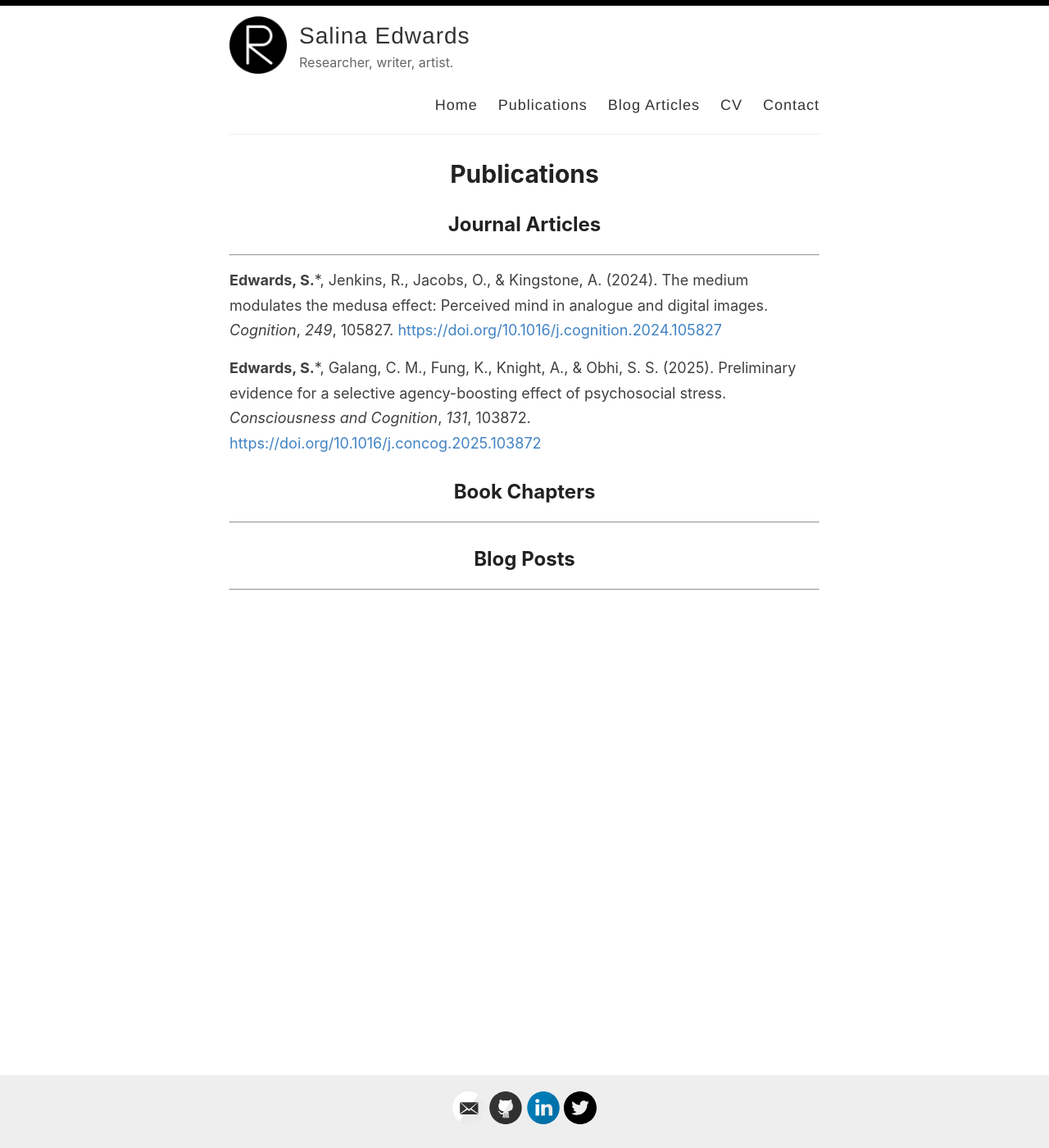
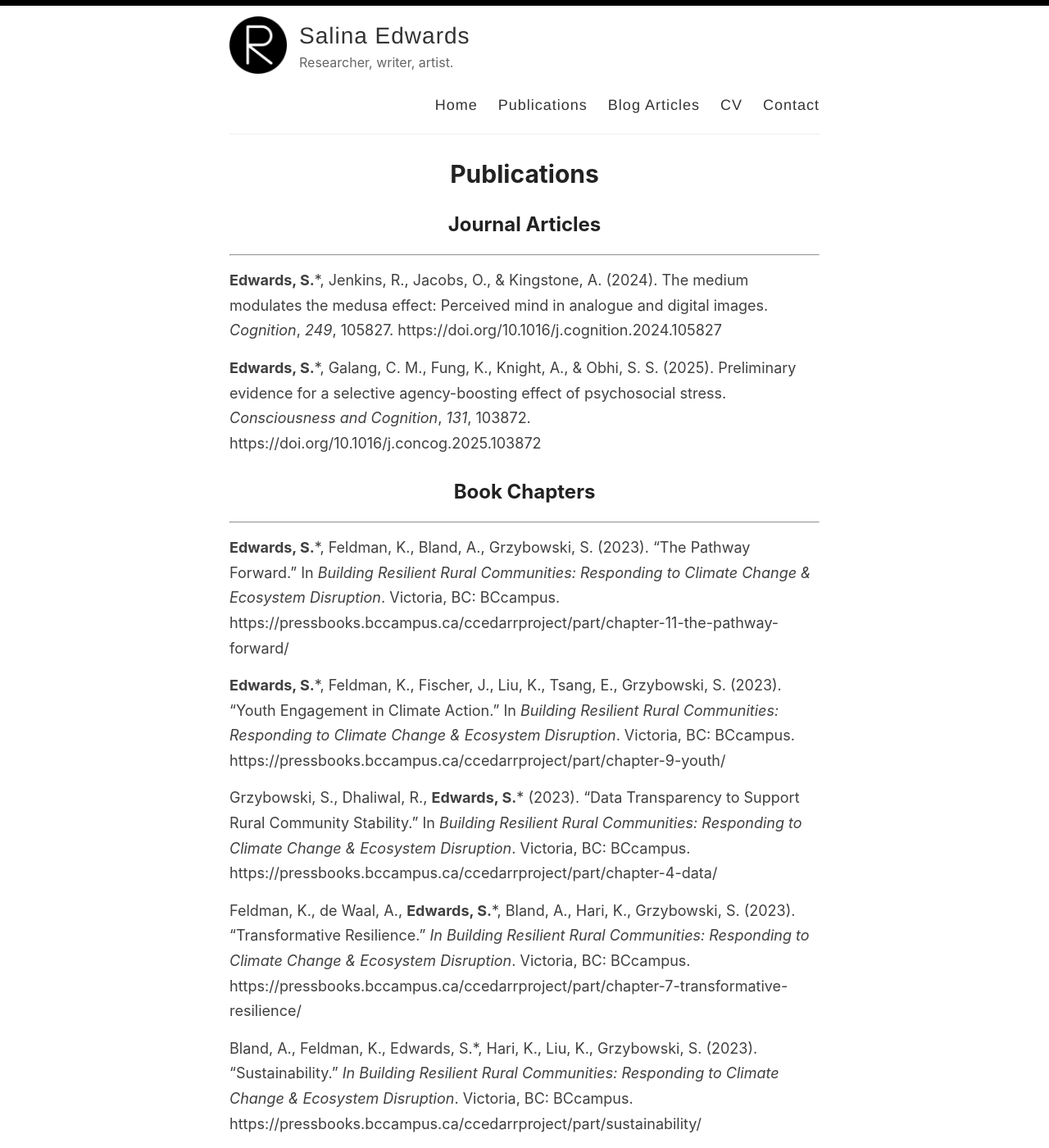
Before and after one commit to salinaedwards/salinaedwards.github.io, a Jekyll site: the page built from _pages/publications.md, in a window 1280 px wide and 1400 px high. Shown: the whole window at 82% size. Built offline with Jekyll 4.4.1, drawn with Linux system fonts in a browser that asks for light colours.

Commit message:
Update publications.md

```diff
--- a/_pages/publications.md
+++ b/_pages/publications.md
@@ -8,14 +8,25 @@ title: Publications
 ## Journal Articles
 ---
 
-**Edwards, S.***, Jenkins, R., Jacobs, O., & Kingstone, A. (2024). The medium modulates the medusa effect: Perceived mind in analogue and digital images. _Cognition_, _249_, 105827. [https://doi.org/10.1016/j.cognition.2024.105827](https://doi.org/10.1016/j.cognition.2024.105827)
+**Edwards, S.***, Jenkins, R., Jacobs, O., & Kingstone, A. (2024). The medium modulates the medusa effect: Perceived mind in analogue and digital images. _Cognition_, _249_, 105827. https://doi.org/10.1016/j.cognition.2024.105827
 
-**Edwards, S.***, Galang, C. M., Fung, K., Knight, A., & Obhi, S. S. (2025). Preliminary evidence for a selective agency-boosting effect of psychosocial stress. _Consciousness and Cognition_, _131_, 103872. [https://doi.org/10.1016/j.concog.2025.103872](https://doi.org/10.1016/j.concog.2025.103872)
+**Edwards, S.***, Galang, C. M., Fung, K., Knight, A., & Obhi, S. S. (2025). Preliminary evidence for a selective agency-boosting effect of psychosocial stress. _Consciousness and Cognition_, _131_, 103872. https://doi.org/10.1016/j.concog.2025.103872
 
 
 ## Book Chapters
 ---
 
+**Edwards, S.***, Feldman, K., Bland, A., Grzybowski, S. (2023). “The Pathway Forward.” In _Building Resilient Rural Communities: Responding to Climate Change & Ecosystem Disruption_. Victoria, BC: BCcampus. https://pressbooks.bccampus.ca/ccedarrproject/part/chapter-11-the-pathway-forward/
+
+**Edwards, S.***, Feldman, K., Fischer, J., Liu, K., Tsang, E., Grzybowski, S. (2023). “Youth Engagement in Climate Action.” In _Building Resilient Rural Communities: Responding to Climate Change & Ecosystem Disruption_. Victoria, BC: BCcampus. https://pressbooks.bccampus.ca/ccedarrproject/part/chapter-9-youth/
+
+Grzybowski, S., Dhaliwal, R., **Edwards, S.*** (2023). “Data Transparency to Support Rural Community Stability.” In _Building Resilient Rural Communities: Responding to Climate Change & Ecosystem Disruption_. Victoria, BC: BCcampus. https://pressbooks.bccampus.ca/ccedarrproject/part/chapter-4-data/
+
+Feldman, K., de Waal, A., **Edwards, S.***, Bland, A., Hari, K., Grzybowski, S. (2023). “Transformative Resilience.” _In Building Resilient Rural Communities: Responding to Climate Change & Ecosystem Disruption_. Victoria, BC: BCcampus. https://pressbooks.bccampus.ca/ccedarrproject/part/chapter-7-transformative-resilience/
+
+Bland, A., Feldman, K., Edwards, S.*, Hari, K., Liu, K., Grzybowski, S. (2023). “Sustainability.” _In Building Resilient Rural Communities: Responding to Climate Change & Ecosystem Disruption_. Victoria, BC: BCcampus. https://pressbooks.bccampus.ca/ccedarrproject/part/sustainability/
+
+
 
 ## Blog Posts
 ---
```
